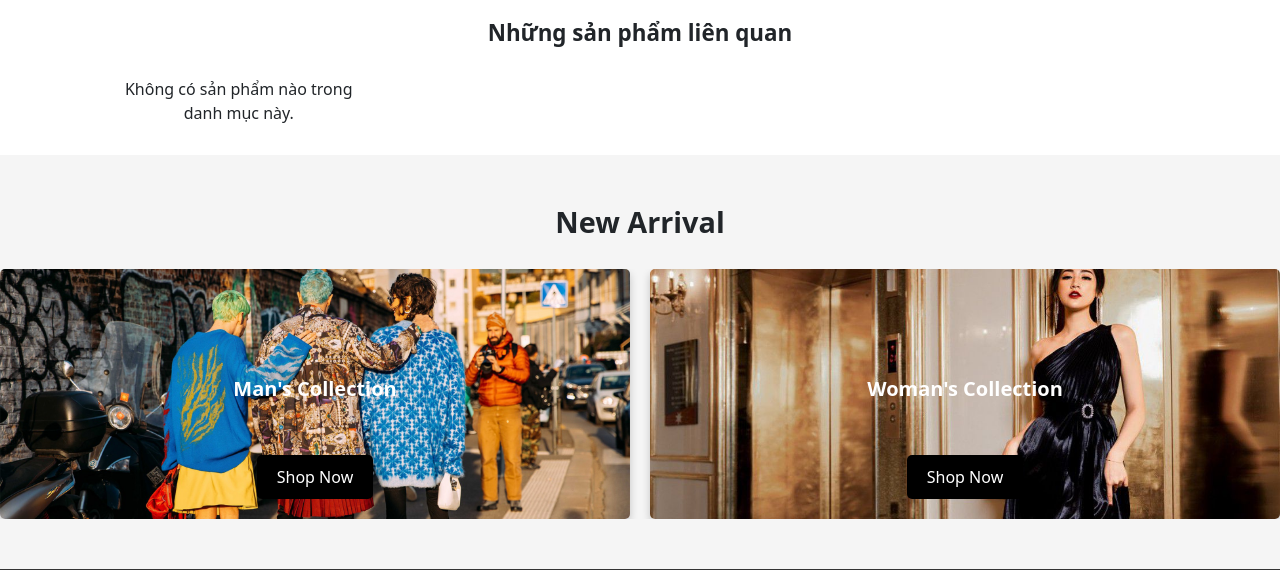
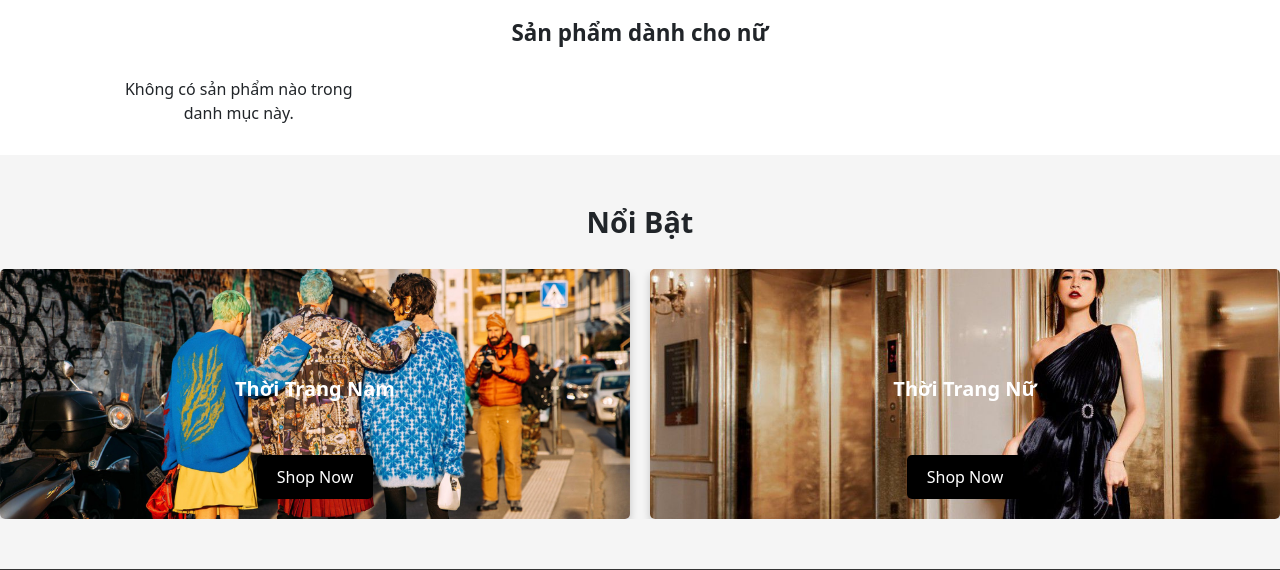
Before and after one commit to vikhoa911/Duan, a PHP site: page /index.php?act=nu in a window 1280 px wide; the page is wider, and only the part inside the window is pictured. Shown: the part 56-626 px from the top of that part. Run offline with PHP 8.4, Linux system fonts and the light colour scheme; data that the repository does not hold is empty; some libraries are stand-ins or nearby versions.

Commit message:
sửa sp theo danh mục

```diff
--- a/views/nu.php
+++ b/views/nu.php
@@ -1,7 +1,7 @@
 <main>
     <!-- Related Products Section -->
     <section class="related-products">
-        <h2>Những sản phẩm liên quan</h2>
+        <h2>Sản phẩm dành cho nữ</h2>
         <div class="product-grid">
             <!-- Lấy danh sách sản phẩm thuộc danh mục "nữ" -->
             <?php
@@ -41,18 +41,16 @@
             ?>
         </div>
     </section>
-
-    <!-- New Arrival Section -->
     <section class="new-arrival">
-        <h2>New Arrival</h2>
+        <h2>Nổi Bật</h2>
         <div class="collections">
             <div class="collection-item man">
-                <h3>Man's Collection</h3>
-                <button>Shop Now</button>
+                <h3>Thời Trang Nam</h3>
+                <button><a href="index.php?act=nam">Shop Now</a></button>
             </div>
             <div class="collection-item woman">
-                <h3>Woman's Collection</h3>
-                <button>Shop Now</button>
+                <h3>Thời Trang Nữ</h3>
+                <button><a href="index.php?act=nu">Shop Now</a></button>
             </div>
         </div>
     </section>
```
Also changed, not shown: views/nam.php (+6 -8 lines), views/home.php (line endings or trailing spaces).
